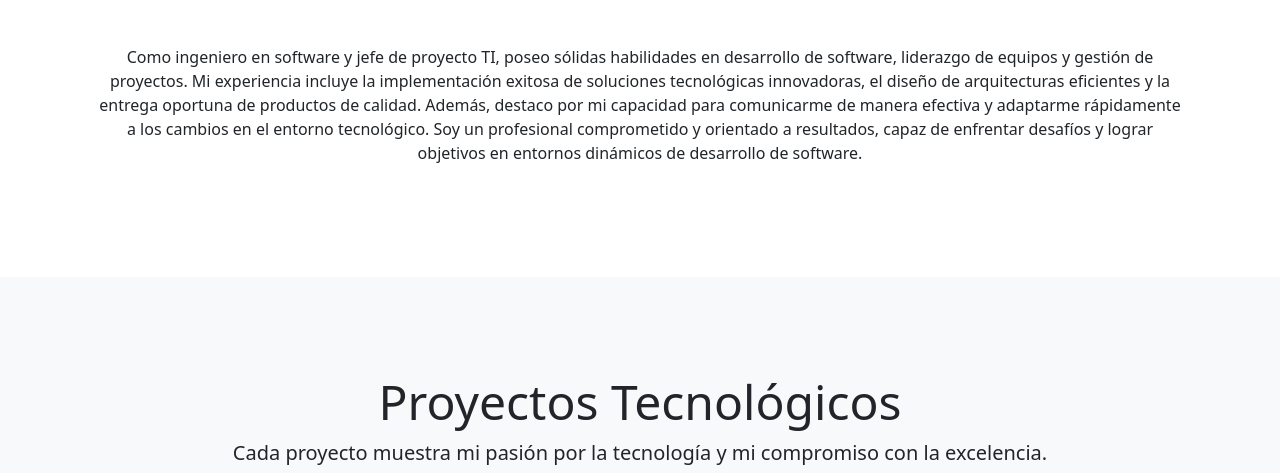
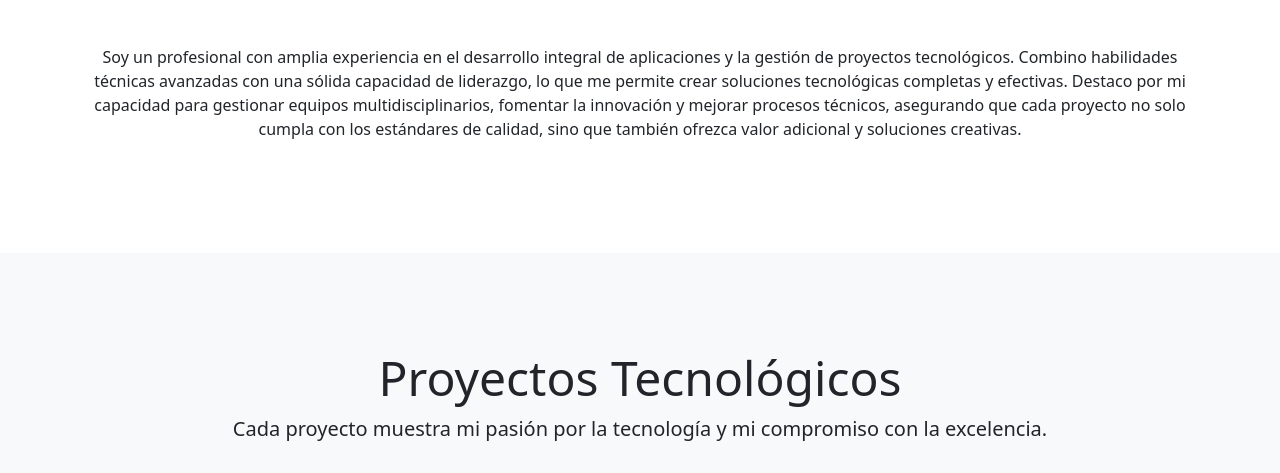
Before and after one commit to lacunag/personal-page, a plain HTML site: page index.html in a window 1280 px wide. Shown: the part 627-1100 px from the top of the page. Drawn offline with nearby package versions, Linux system fonts and the light colour scheme.

Commit message:
modification about me

```diff
--- a/index.html
+++ b/index.html
@@ -51,7 +51,7 @@
                 <div class="col-lg-12">
                     <h2 class="text-center display-5">Acerca de mí</h2>
                     <p class="lead text-center mb-5">Explora mi pasión, experiencia y cómo puedo contribuir a tus proyectos.</p>
-                    <p class="text-center">Como ingeniero en software y jefe de proyecto TI, poseo sólidas habilidades en desarrollo de software, liderazgo de equipos y gestión de proyectos. Mi experiencia incluye la implementación exitosa de soluciones tecnológicas innovadoras, el diseño de arquitecturas eficientes y la entrega oportuna de productos de calidad. Además, destaco por mi capacidad para comunicarme de manera efectiva y adaptarme rápidamente a los cambios en el entorno tecnológico. Soy un profesional comprometido y orientado a resultados, capaz de enfrentar desafíos y lograr objetivos en entornos dinámicos de desarrollo de software.</p>
+                    <p class="text-center">Soy un profesional con amplia experiencia en el desarrollo integral de aplicaciones y la gestión de proyectos tecnológicos. Combino habilidades técnicas avanzadas con una sólida capacidad de liderazgo, lo que me permite crear soluciones tecnológicas completas y efectivas. Destaco por mi capacidad para gestionar equipos multidisciplinarios, fomentar la innovación y mejorar procesos técnicos, asegurando que cada proyecto no solo cumpla con los estándares de calidad, sino que también ofrezca valor adicional y soluciones creativas.</p>
                 </div>
             </div>
         </div>
```
